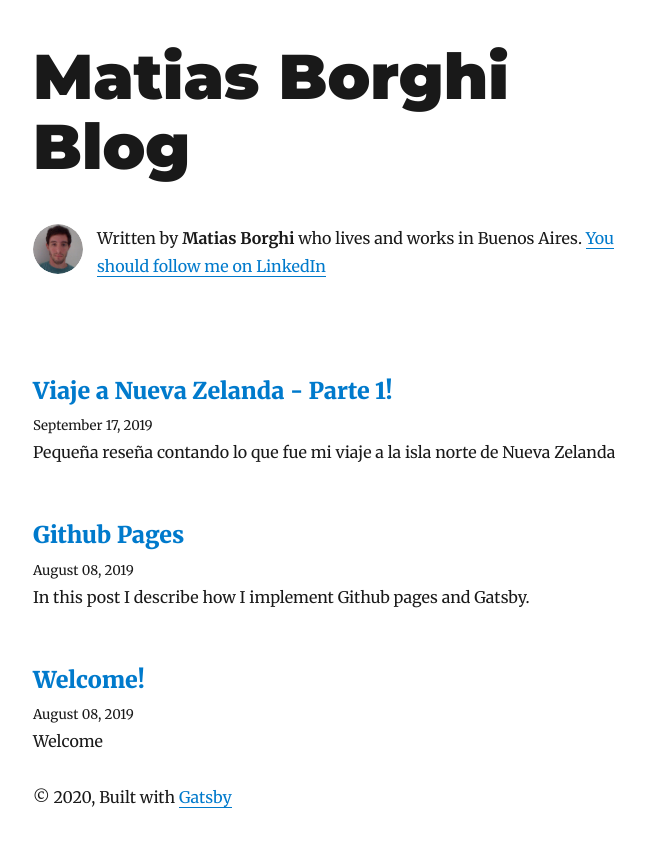
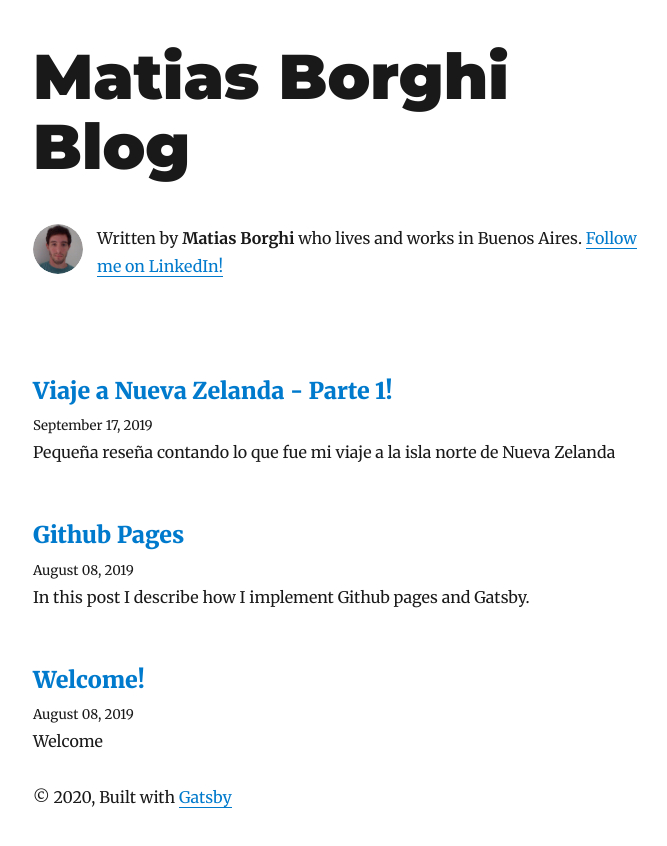
Before and after one commit to mattborghi/myblog, a Gatsby site: page / in a window 1280 px wide. Shown: the whole page, without its empty margins (292-959 px from the left). Built offline with nearby package versions, Linux system fonts and the light colour scheme; Gatsby itself is replaced by a stand-in of ours; some packages are replaced by stand-ins of ours.

Commit message:
minor fix

```diff
--- a/src/components/bio.js
+++ b/src/components/bio.js
@@ -57,7 +57,7 @@ const Bio = () => {
         Written by <strong>{author}</strong> who lives and works in Buenos Aires.
         {` `}
         <a href={`https://www.linkedin.com/in/${social.linkedin}/`}>
-          You should follow me on LinkedIn
+          Follow me on LinkedIn!
         </a>
       </p>
     </div>
```
